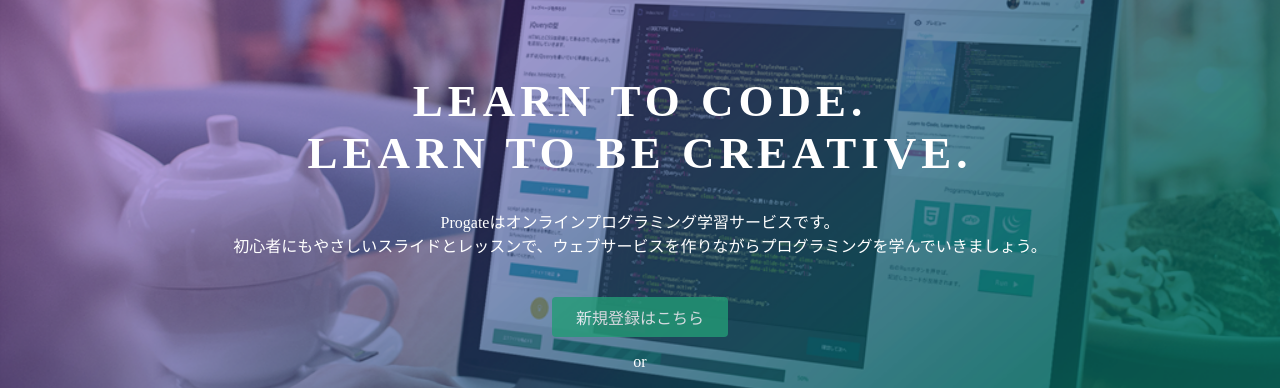
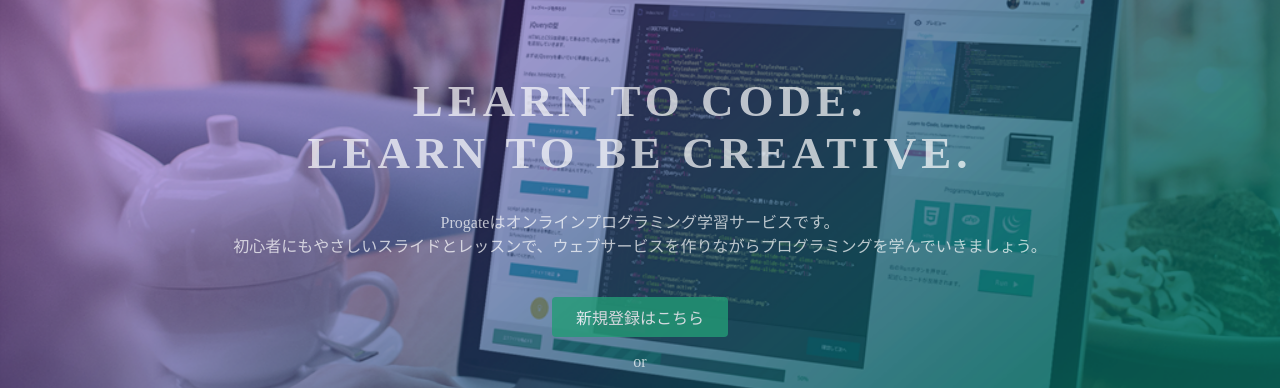
Before and after one commit to 20l1044s/prog-8.github.io, a plain HTML site: page index.html in a window 1280 px wide. Shown: the part 135-523 px from the top of the page. Drawn offline with Linux system fonts and the light colour scheme.

Commit message:
Update stylesheet.css

```diff
--- a/stylesheet.css
+++ b/stylesheet.css
@@ -26,13 +26,13 @@ a {
 }
 
 .top-wrapper h1 {
-
+ opacity:0.7;
   font-size: 45px;
   letter-spacing: 5px;
 }
 
 .top-wrapper p {
-
+  opacity:0.7;
   font-size: 16px;
   margin-bottom: 40px;
 }
```
